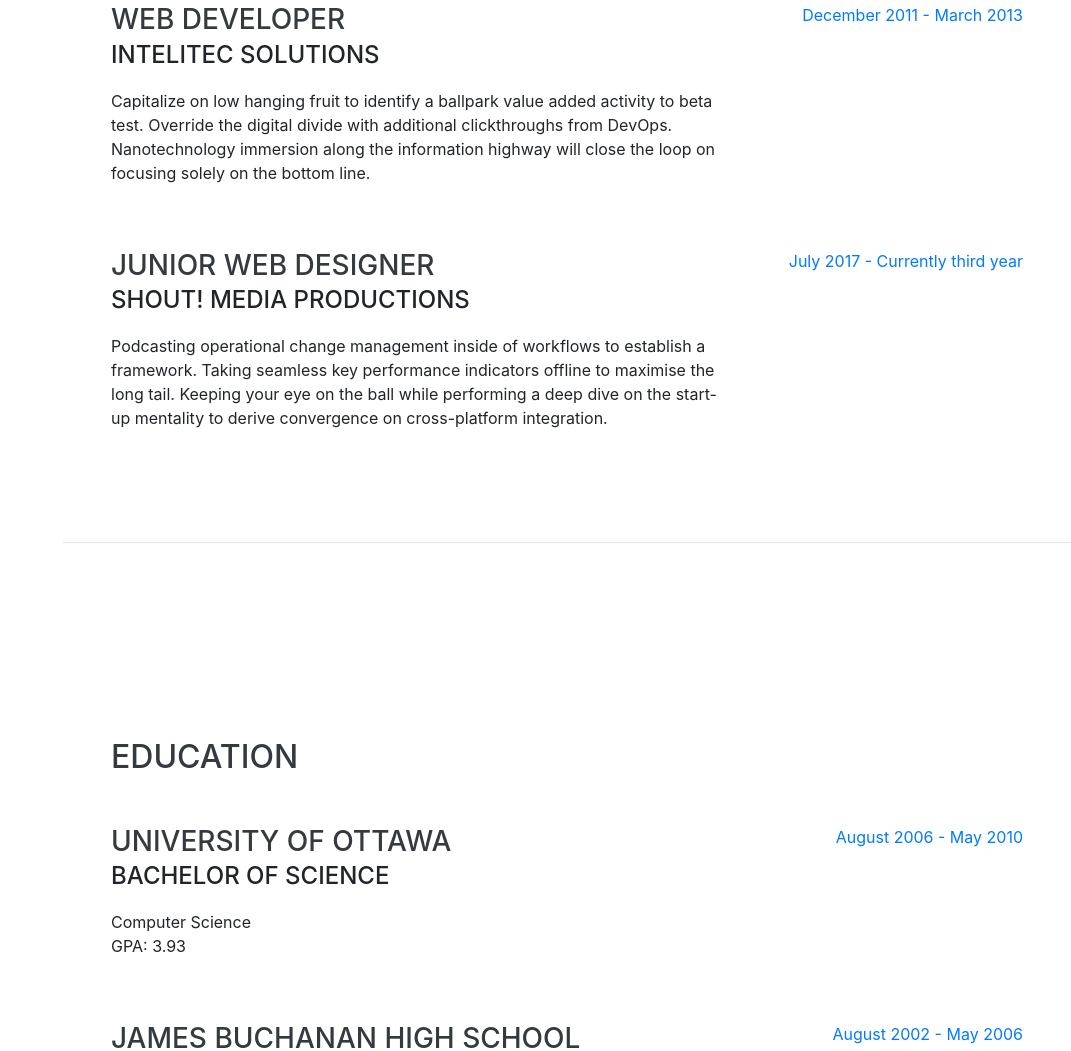
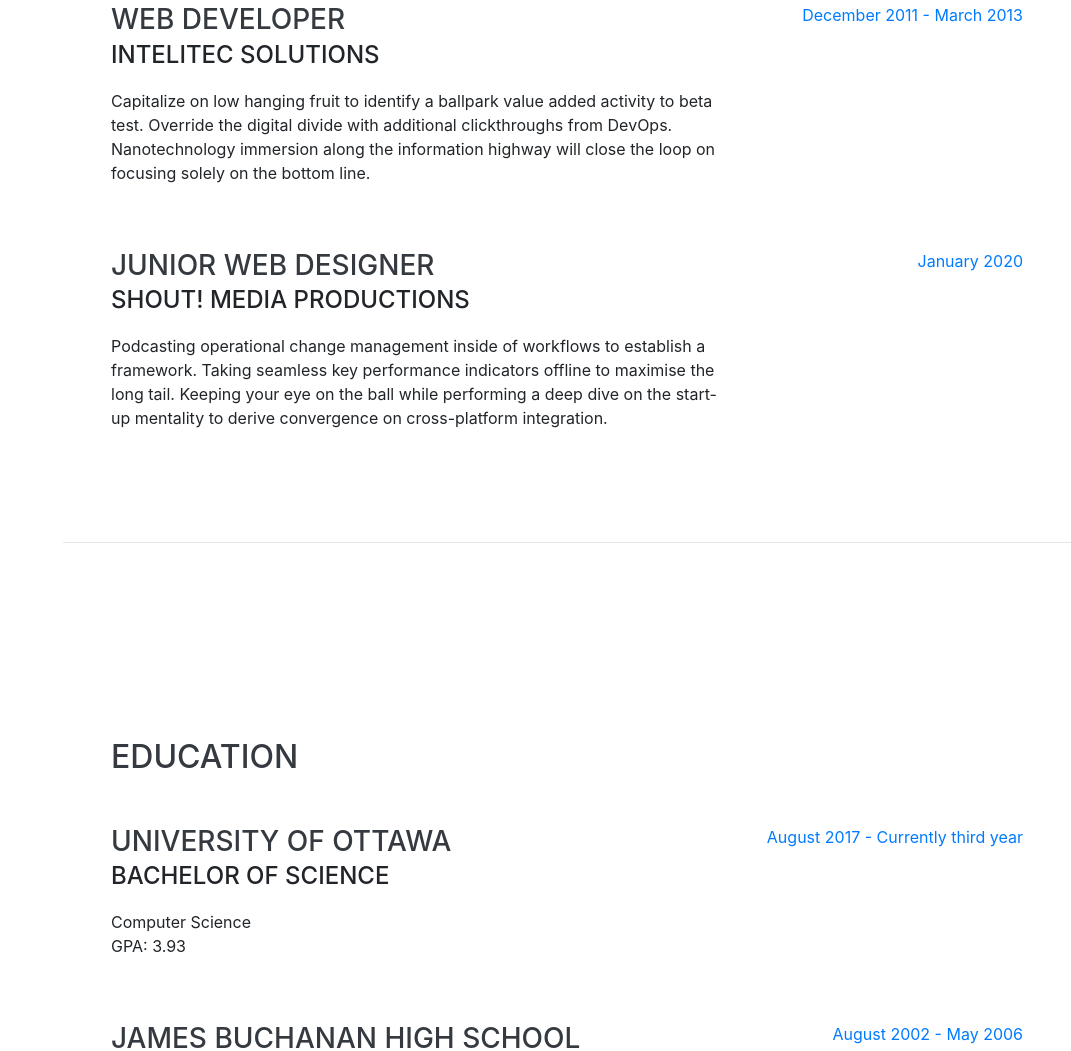
Before and after one commit to yi-zhao-dev/SiteRepo, a website with bundled scripts: page Resume/index.html in a window 1280 px wide. Shown: the part 1178-2229 px from the top of the page, without its empty margins (209-1280 px from the left). Built offline with nearby package versions, Linux system fonts and the light colour scheme; a web font is replaced by a local one.

Commit message:
Update index.html

```diff
--- a/Resume/index.html
+++ b/Resume/index.html
@@ -122,7 +122,7 @@
             <p>Podcasting operational change management inside of workflows to establish a framework. Taking seamless key performance indicators offline to maximise the long tail. Keeping your eye on the ball while performing a deep dive on the start-up mentality to derive convergence on cross-platform integration.</p>
           </div>
           <div class="resume-date text-md-right">
-            <span class="text-primary">July 2017 - Currently third year</span>
+            <span class="text-primary">January 2020</span>
           </div>
         </div>
 
@@ -155,7 +155,7 @@
             <p>GPA: 3.93</p>
           </div>
           <div class="resume-date text-md-right">
-            <span class="text-primary">August 2006 - May 2010</span>
+            <span class="text-primary">August 2017 - Currently third year</span>
           </div>
         </div>
 
```
